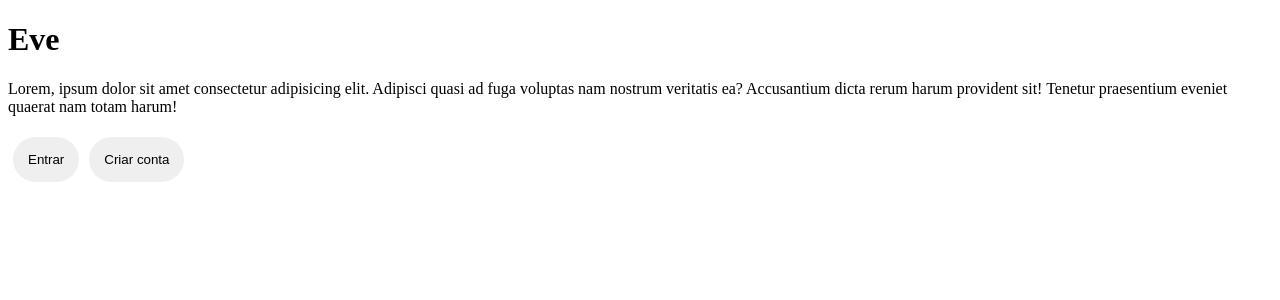
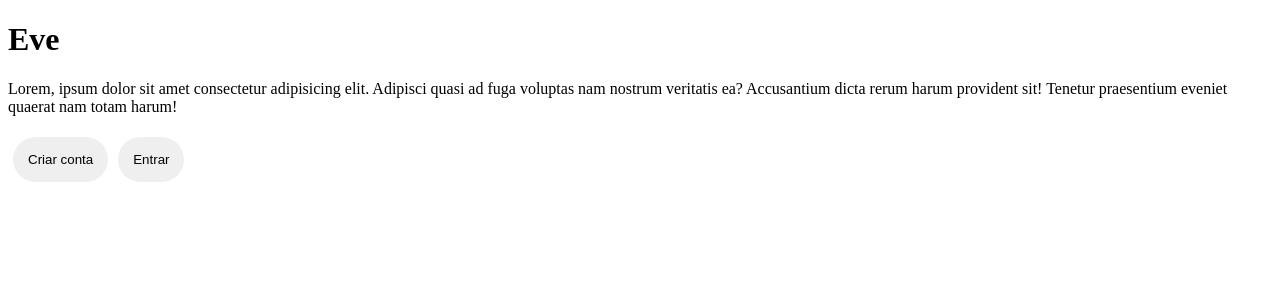
Before and after one commit to ArthurViniciusL/EVE, a React (Create React App) app in the folder eve-app/: page / in a window 1280 px wide. Shown: the top 300 px of the page. Built offline with nearby package versions, Linux system fonts and the light colour scheme.

Commit message:
Criando a navegação

```diff
--- a/eve-app/package.json
+++ b/eve-app/package.json
@@ -6,8 +6,11 @@
     "@testing-library/jest-dom": "^5.17.0",
     "@testing-library/react": "^13.4.0",
     "@testing-library/user-event": "^13.5.0",
+    "install": "^0.13.0",
+    "npm": "^10.8.1",
     "react": "^18.3.1",
     "react-dom": "^18.3.1",
+    "react-router-dom": "^6.23.1",
     "react-scripts": "5.0.1",
     "web-vitals": "^2.1.4"
   },
--- a/eve-app/src/App.jsx
+++ b/eve-app/src/App.jsx
@@ -1,8 +1,14 @@
-import { Home } from "./views/Home";
+
+import { BrowserRouter } from "react-router-dom";
+import { Router } from "./routes/routes";
+
 
 export const App = () => {
+
     return (
-        <Home></Home>
+        <BrowserRouter>
+            <Router />
+        </BrowserRouter>
     );
 
 }
--- a/eve-app/src/components/Button/index.jsx
+++ b/eve-app/src/components/Button/index.jsx
@@ -1,10 +1,13 @@
 import './style-button.css';
 
-export const Button = ({ID, LABEL, ROUTER }) => {
+export const Button = ({ ID, LABEL, ROUTER, EXTERNAL_LINK }) => {
     return (
-        <button className="generic-button"
-        key={ID}
-        router={ROUTER}>{LABEL}</button>
+        <a href={EXTERNAL_LINK}>
+            <button className="generic-button"
+                key={ID}
+            > {LABEL}
+            </button>
+        </a>
     )
 }
 
--- a/eve-app/src/index.js
+++ b/eve-app/src/index.js
@@ -1,12 +1,14 @@
 import React from 'react';
 import ReactDOM from 'react-dom/client';
-import {App} from './App';
+import { App } from './App';
 import reportWebVitals from './reportWebVitals';
 
 const root = ReactDOM.createRoot(document.getElementById('root'));
 root.render(
   <React.StrictMode>
+
     <App />
+
   </React.StrictMode>
 );
 
--- /dev/null
+++ b/eve-app/src/routes/routes.js
@@ -0,0 +1,28 @@
+import { useRoutes } from "react-router-dom";
+import { Welcome } from "../views/Welcome";
+import { Home } from "../views/Home";
+
+
+export const Router = () => {
+    let element = useRoutes([
+
+        {
+            path: '*',
+            element: <h1>404 Not Found</h1>
+        },
+
+        {
+            path: "/",
+            element: <Welcome />
+
+        },
+        {
+            element: <Home />,
+            children: [
+                { path: "home", element: <Home /> }
+            ]
+        },
+    ]);
+
+    return element;
+}
--- a/eve-app/src/views/Home/index.jsx
+++ b/eve-app/src/views/Home/index.jsx
@@ -1,14 +1,7 @@
 import { Component } from "react";
-import { Button } from "../../components/Button";
-
 
 export class Home extends Component {
     render() {
-        return <>
-            <h1>Eve</h1>
-            <p>Lorem, ipsum dolor sit amet consectetur adipisicing elit. Adipisci quasi ad fuga voluptas nam nostrum veritatis ea? Accusantium dicta rerum harum provident sit! Tenetur praesentium eveniet quaerat nam totam harum!</p>
-            <Button LABEL={"Entrar"}></Button>
-            <Button LABEL={"Criar conta"} BACKGROUND_COLOR={"red"}></Button>
-        </>
+        return <h1>Diretorios</h1>
     }
 }
--- /dev/null
+++ b/eve-app/src/views/Welcome/index.jsx
@@ -0,0 +1,19 @@
+import { Component } from "react";
+import { Button } from "../../components/Button";
+import { Link } from "react-router-dom";
+
+
+export class Welcome extends Component {
+    render() {
+        return <>
+            <h1>Eve</h1>
+            <p>Lorem, ipsum dolor sit amet consectetur adipisicing elit. Adipisci quasi ad fuga voluptas nam nostrum veritatis ea? Accusantium dicta rerum harum provident sit! Tenetur praesentium eveniet quaerat nam totam harum!</p>
+
+            <Button EXTERNAL_LINK={"https://arthurviniciusl.github.io/arthur-vs-lucena/"} LABEL={"Criar conta"}></Button>
+
+            <Link to="home">
+                <Button LABEL={"Entrar"}></Button>
+            </Link>
+        </>
+    }
+}
```
Also changed, not shown: 1 other file (tests, documents, lock files or other folders).
